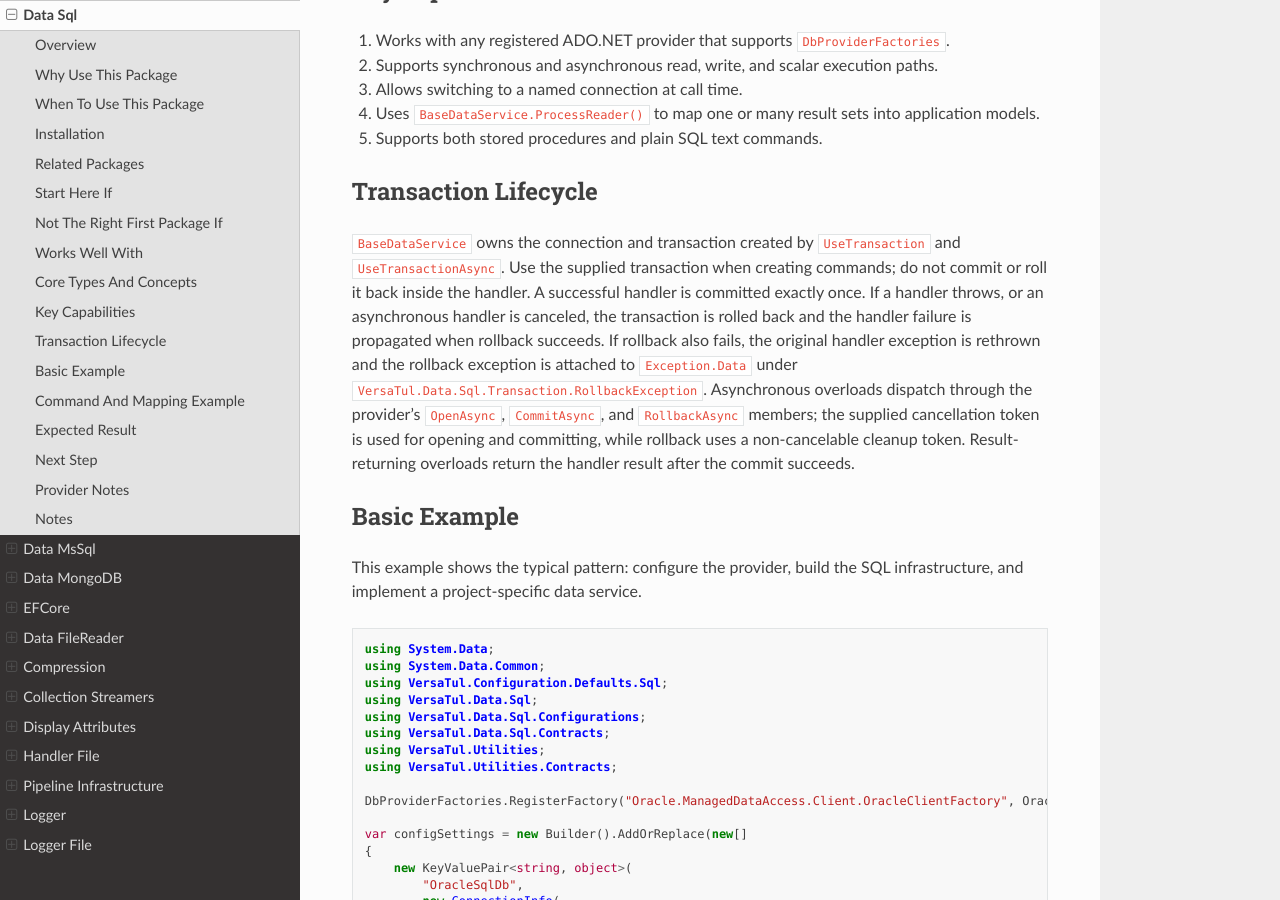
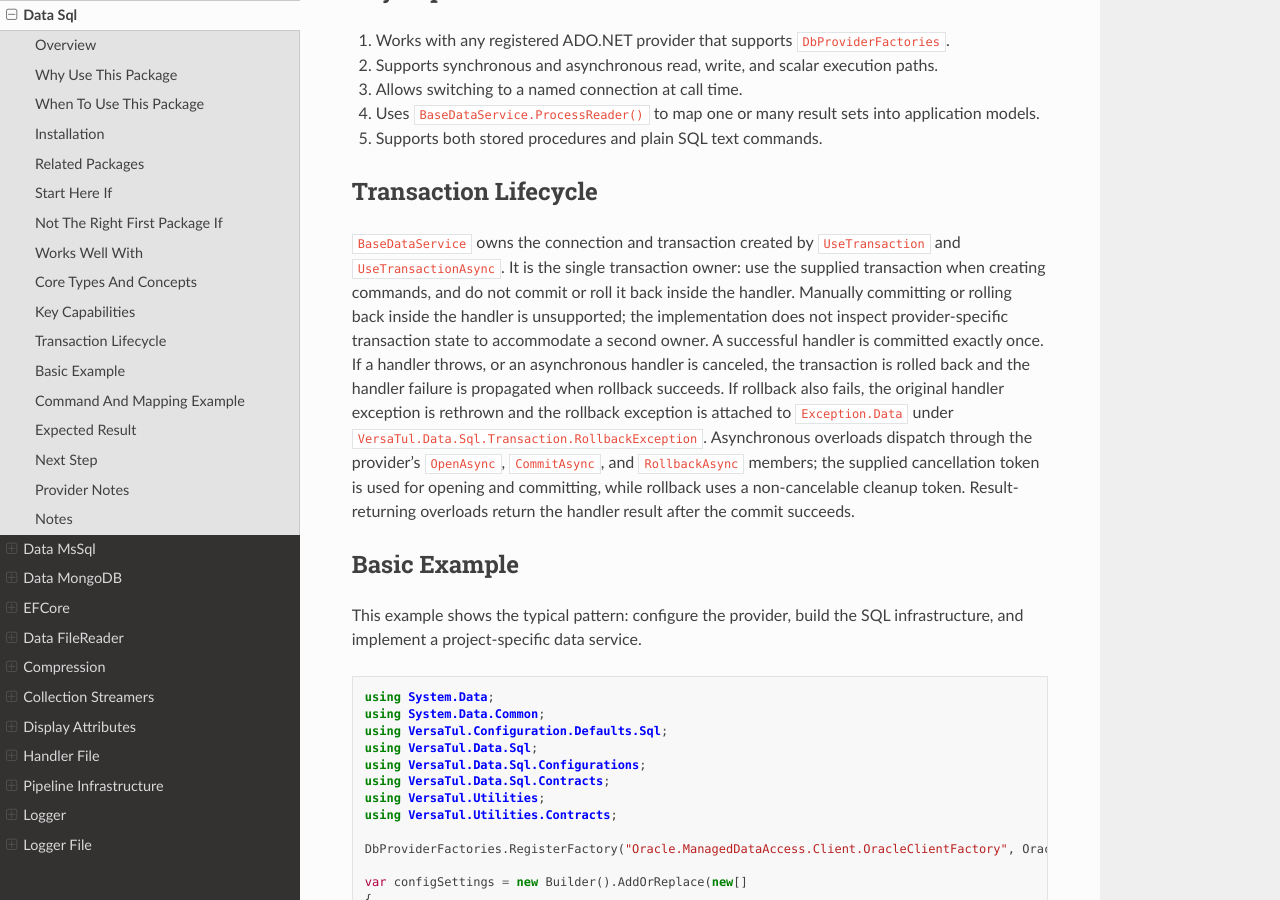
Before and after one commit to BjornWilliams/DocsVersaTul, a Sphinx documentation site: the page built from docs/source/sql.rst, in a window 1280 px wide and 900 px high, scrolled down 2436 px. Built offline with Sphinx 7.4.7 and the Read the Docs theme 3.1.0, drawn with Linux system fonts in a browser that asks for light colours.

Commit message:
Document single-owner SQL transactions
AB#2949

AB#2945

```diff
--- a/docs/source/sql.rst
+++ b/docs/source/sql.rst
@@ -107,7 +107,7 @@
 Transaction Lifecycle
 ---------------------
 
-``BaseDataService`` owns the connection and transaction created by ``UseTransaction`` and ``UseTransactionAsync``. Use the supplied transaction when creating commands; do not commit or roll it back inside the handler. A successful handler is committed exactly once. If a handler throws, or an asynchronous handler is canceled, the transaction is rolled back and the handler failure is propagated when rollback succeeds. If rollback also fails, the original handler exception is rethrown and the rollback exception is attached to ``Exception.Data`` under ``VersaTul.Data.Sql.Transaction.RollbackException``. Asynchronous overloads dispatch through the provider's ``OpenAsync``, ``CommitAsync``, and ``RollbackAsync`` members; the supplied cancellation token is used for opening and committing, while rollback uses a non-cancelable cleanup token. Result-returning overloads return the handler result after the commit succeeds.
+``BaseDataService`` owns the connection and transaction created by ``UseTransaction`` and ``UseTransactionAsync``. It is the single transaction owner: use the supplied transaction when creating commands, and do not commit or roll it back inside the handler. Manually committing or rolling back inside the handler is unsupported; the implementation does not inspect provider-specific transaction state to accommodate a second owner. A successful handler is committed exactly once. If a handler throws, or an asynchronous handler is canceled, the transaction is rolled back and the handler failure is propagated when rollback succeeds. If rollback also fails, the original handler exception is rethrown and the rollback exception is attached to ``Exception.Data`` under ``VersaTul.Data.Sql.Transaction.RollbackException``. Asynchronous overloads dispatch through the provider's ``OpenAsync``, ``CommitAsync``, and ``RollbackAsync`` members; the supplied cancellation token is used for opening and committing, while rollback uses a non-cancelable cleanup token. Result-returning overloads return the handler result after the commit succeeds.
 
 Basic Example
 -------------
```
